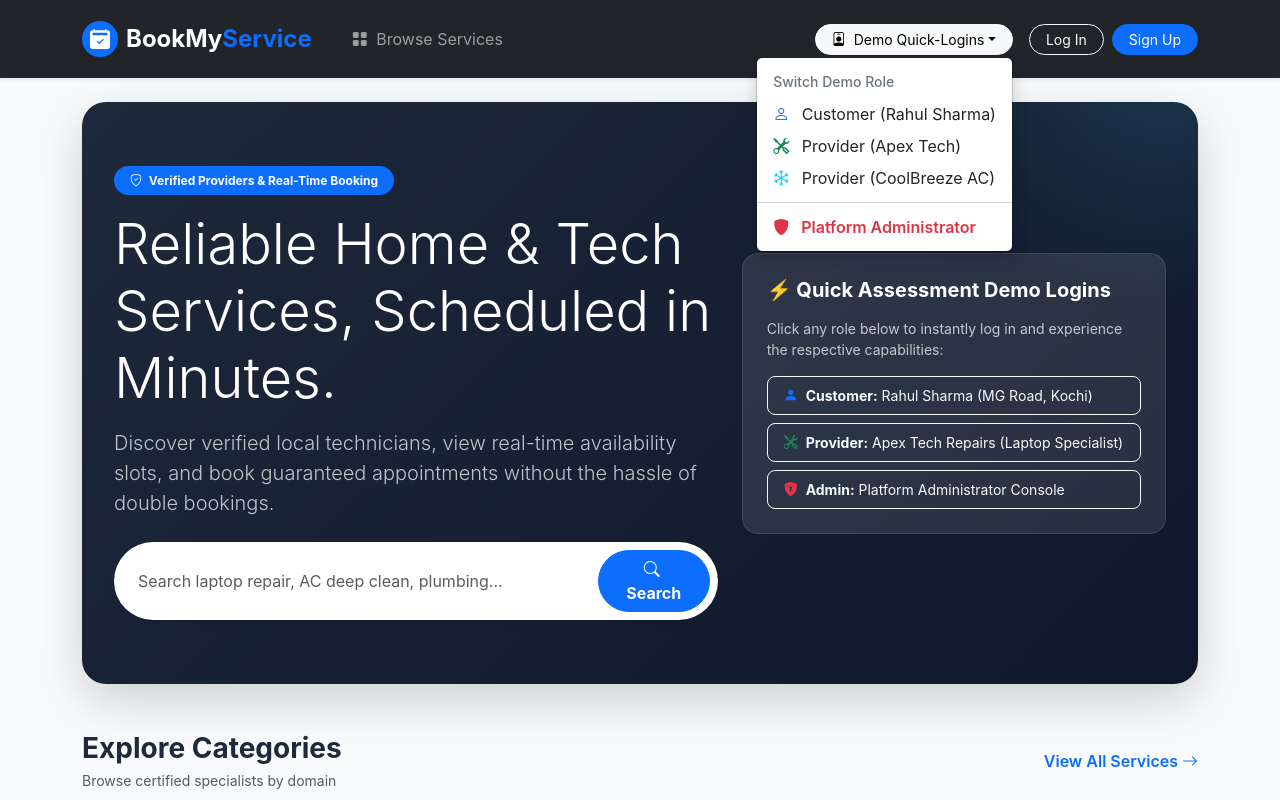
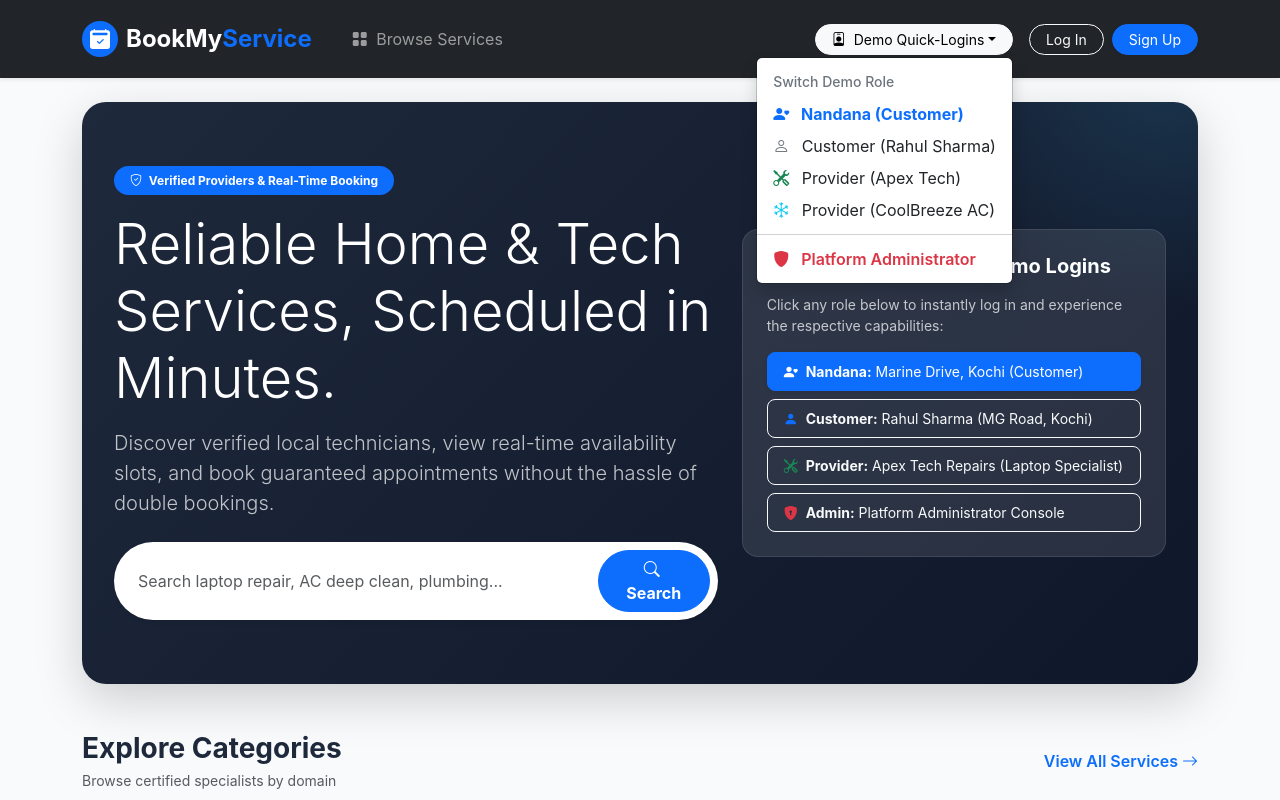
Before and after one commit to nandana-nindu/bookmyservice, a React (Vite) app in the folder frontend/: page / in a window 1280 px wide. Both pictures are taken after a click on the button "Demo Quick-Logins". Shown: the top 800 px of the page. Built offline with nearby package versions, Linux system fonts and the light colour scheme; no server answers.

Commit message:
feat: add Nandana customer account and 1-click quick login buttons

```diff
--- a/frontend/src/components/Navbar.jsx
+++ b/frontend/src/components/Navbar.jsx
@@ -83,8 +83,13 @@ export default function Navbar() {
               <ul className="dropdown-menu dropdown-menu-end shadow">
                 <li><h6 className="dropdown-header">Switch Demo Role</h6></li>
                 <li>
+                  <button className="dropdown-item fw-bold text-primary" onClick={() => handleQuickLogin('nandana@bookmyservice.com', 'nandana123')}>
+                    <i className="bi bi-person-heart text-primary me-2"></i> Nandana (Customer)
+                  </button>
+                </li>
+                <li>
                   <button className="dropdown-item" onClick={() => handleQuickLogin('customer@bookmyservice.com', 'customer123')}>
-                    <i className="bi bi-person text-primary me-2"></i> Customer (Rahul Sharma)
+                    <i className="bi bi-person text-secondary me-2"></i> Customer (Rahul Sharma)
                   </button>
                 </li>
                 <li>
--- a/frontend/src/pages/AuthPage.jsx
+++ b/frontend/src/pages/AuthPage.jsx
@@ -304,6 +304,13 @@ export default function AuthPage({ isRegisterDefault = false }) {
               <div className="d-flex justify-content-center gap-2 flex-wrap">
                 <button
                   type="button"
+                  className="btn btn-primary btn-sm rounded-pill fw-semibold"
+                  onClick={() => handleQuickLogin('nandana@bookmyservice.com', 'nandana123')}
+                >
+                  <i className="bi bi-person-heart me-1"></i> Nandana
+                </button>
+                <button
+                  type="button"
                   className="btn btn-outline-secondary btn-sm rounded-pill"
                   onClick={() => handleQuickLogin('customer@bookmyservice.com', 'customer123')}
                 >
--- a/frontend/src/pages/HomePage.jsx
+++ b/frontend/src/pages/HomePage.jsx
@@ -86,6 +86,13 @@ export default function HomePage() {
                 Click any role below to instantly log in and experience the respective capabilities:
               </p>
               <div className="d-grid gap-2">
+                <button
+                  className="btn btn-primary btn-sm text-start py-2 px-3 rounded-3 shadow-sm"
+                  onClick={() => handleQuickLogin('nandana@bookmyservice.com', 'nandana123')}
+                >
+                  <i className="bi bi-person-heart text-white me-2"></i>
+                  <strong>Nandana:</strong> Marine Drive, Kochi (Customer)
+                </button>
                 <button
                   className="btn btn-outline-light btn-sm text-start py-2 px-3 rounded-3"
                   onClick={() => handleQuickLogin('customer@bookmyservice.com', 'customer123')}
```
Also changed, not shown: 2 other files (tests, documents, lock files or other folders).
